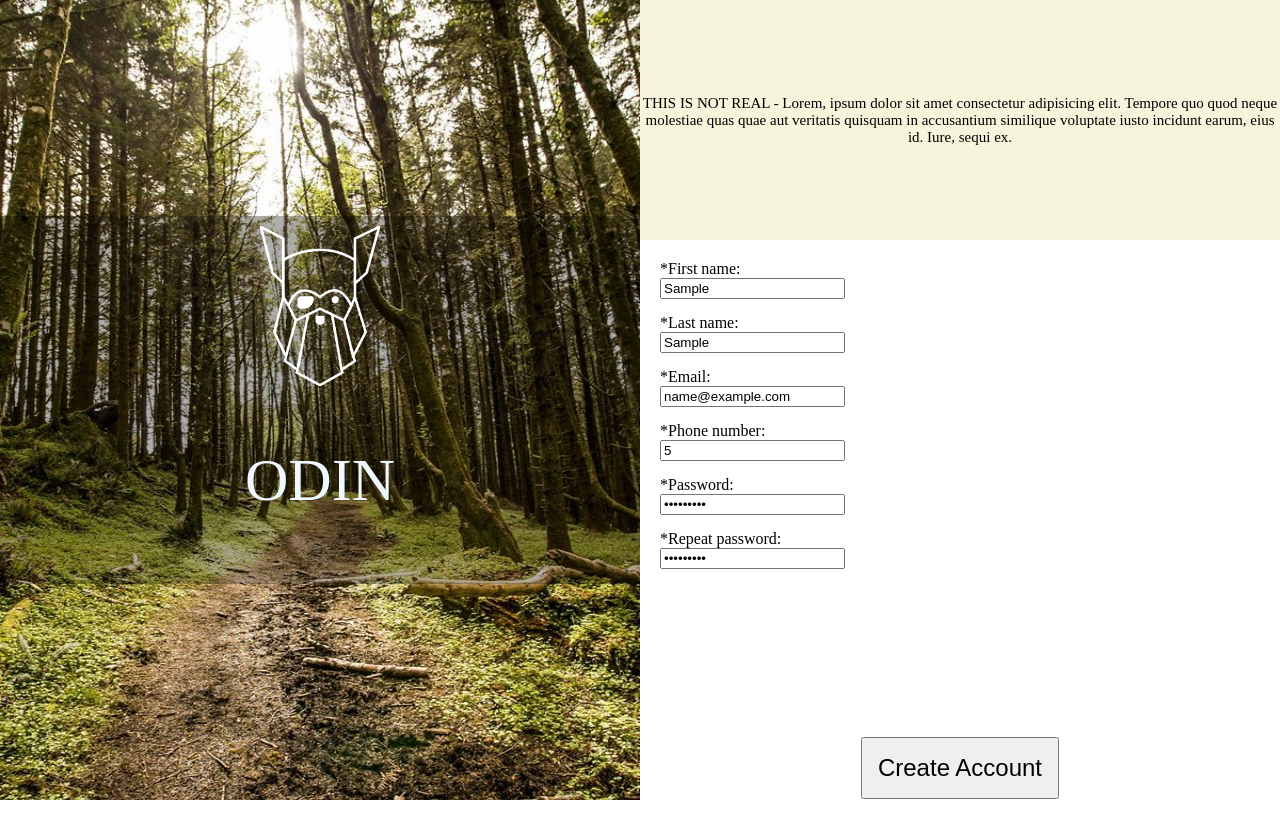
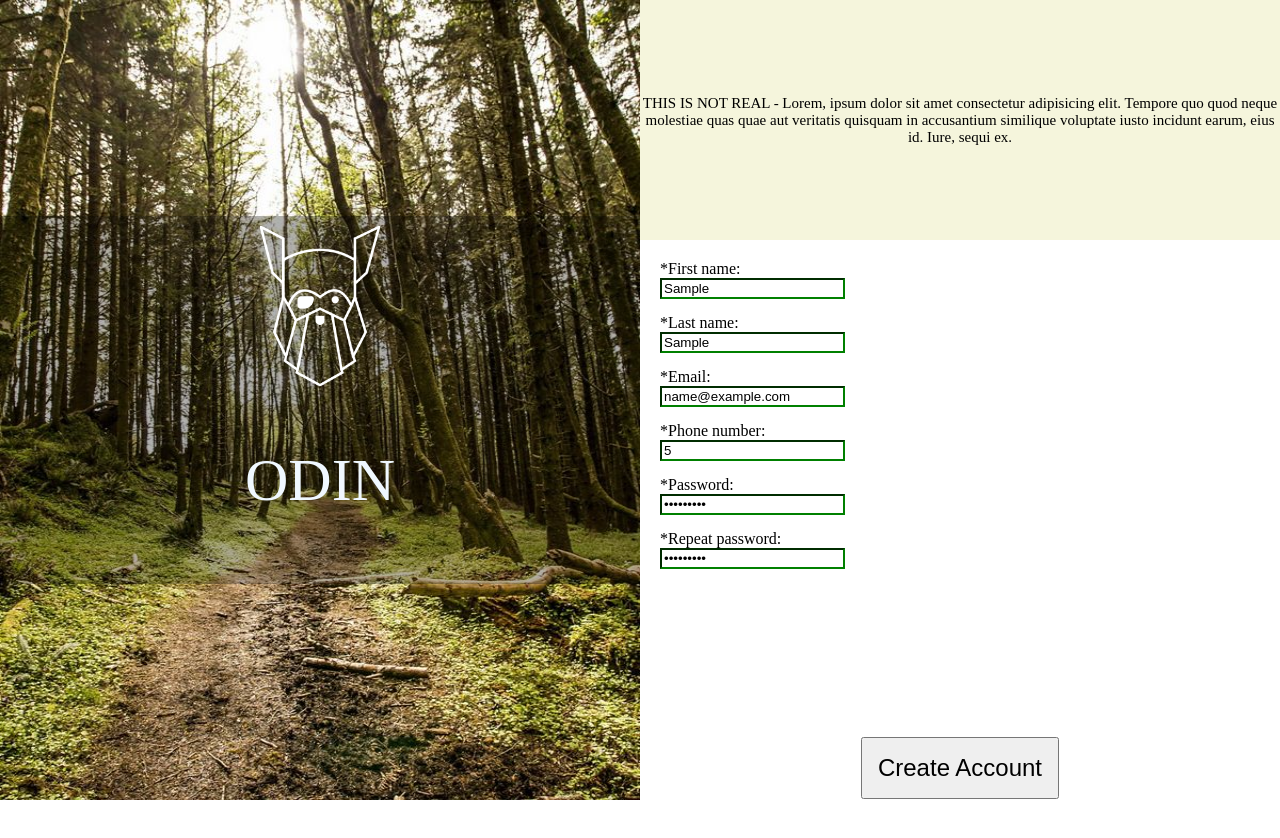
Before and after one commit to Lokowar/Sign-up-form---odin, a plain HTML site: page index.html in a window 1280 px wide. Both pictures are taken after typing "Sample", "Sample", "name@example.com", "5", "Sample123", "Sample123" into the empty fields and a click on the button "Create Account". Drawn offline with Linux system fonts and the light colour scheme.

Commit message:
Projeto completo

```diff
--- a/index.html
+++ b/index.html
@@ -22,34 +22,34 @@
                          Iure, sequi ex.</p>
 
                 </div>
-                <div class="form">
+                <form class="form" action="#" method="get">
                     <div>
                         <label for="first_name">*First name:</label>
-                        <input type="text" id="first_name" name="first_name" required>
+                        <input type="text" id="first_name" class="valid" name="first_name" required>
                     </div>
                     <div>
                         <label for="last_name">*Last name:</label>
-                        <input type="text" id="last_name" name="last_name" required>
+                        <input type="text" id="last_name" class="valid" name="last_name" required>
                     </div>
                     <div>
                         <label for="user_email">*Email:</label>
-                        <input type="email" id="user_email" name="user_email" required>
+                        <input type="email" id="user_email" class="valid" name="user_email" required>
                     </div>
                     <div>
                         <label for="phone_number">*Phone number:</label>
-                        <input type="number" id="phone_number" name="phone_number" required>
+                        <input type="number" id="phone_number" class="valid" name="phone_number" required>
                     </div>
                     <div>
                         <label for="user_password">*Password:</label>
-                        <input type="password" id="user_password" name="user_password" required>
+                        <input type="password" id="user_password" name="user_password" minlength="3" required>
                     </div>
                     <div>
-                        <label for="repeat_password">*Repeat password:</label>
-                        <input type="password" id="repeat_password" name="repeat_password" required>
+                        <label for="confirm_password">*Repeat password:</label>
+                        <input type="password" id="confirm_password" name="confirm_password" required>
                     </div>
-                </div>
+                </form>
                 <div class="footer">
-                    <button class="btn" type="button">Create Account</button>
+                    <button class="btn" type="submit">Create Account</button>
                 </div>
             </div>
         </div>
--- a/script.js
+++ b/script.js
@@ -0,0 +1,18 @@
+$(document).ready(function () {
+    var password = document.getElementById("user_password");
+    var confirm = document.getElementById("confirm_password");
+    var btn = document.getElementsByClassName("btn");
+
+    $(btn).click(function() {
+        if(password.value === "" || confirm.value === ""){
+            return;
+        }
+
+        if(password.value === confirm.value){
+            password.style.borderColor = "green";
+            confirm.style.borderColor = "green";
+        }else{
+            confirm.style.borderColor = "red";
+        }
+    });
+});
--- a/style.css
+++ b/style.css
@@ -99,3 +99,15 @@ body {
 
     font-size: x-large;
 }
+
+.valid:invalid {
+    border-color: red;
+}
+.valid:valid {
+    border-color: green;
+}
+.valid[type=number]::-webkit-inner-spin-button,
+.valid[type=number]::-webkit-outer-spin-button {
+    -webkit-appearance: none;
+    margin: 0;
+}
```
